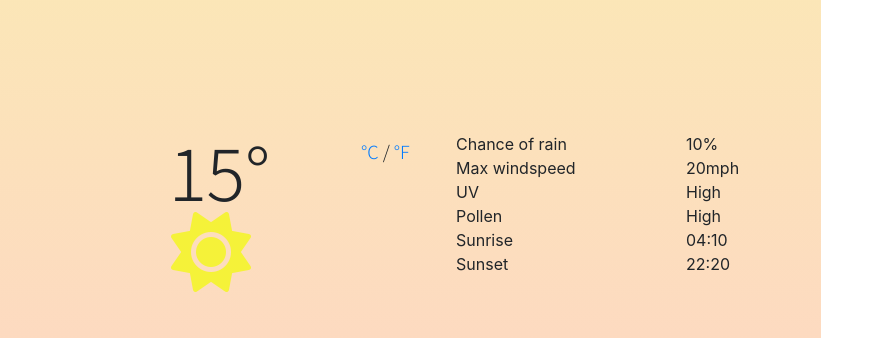
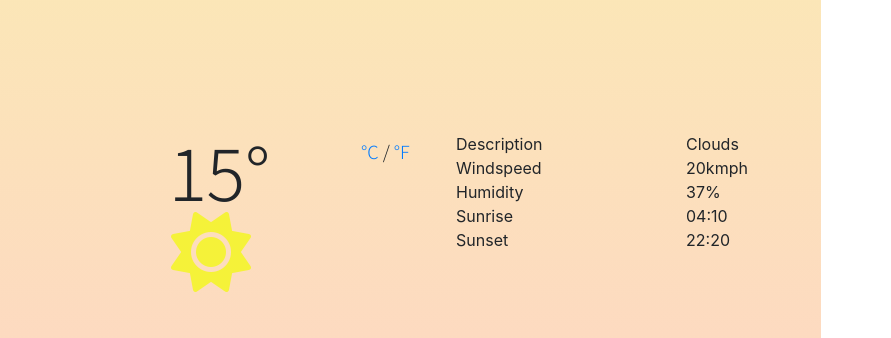
Before and after one commit to BudAnth/weather-app-project, a plain HTML site: page index.html in a window 1280 px wide. Shown: the part 118-456 px from the top of the page, 389-1280 px from the left. Drawn offline with nearby package versions, Linux system fonts and the light colour scheme.

Commit message:
Update listed data
Changed the type of data listed to correspond with that available from the OpenWeather API

```diff
--- a/Style/Style.css
+++ b/Style/Style.css
@@ -45,7 +45,7 @@ img {
 
 .container {
   background-image: linear-gradient(180deg, #f6d4657c 0%, #fd9f8577 100%);
-  min-width: 800px;
+  min-width: 1000px;
 }
 
 .todayPhoto {
--- a/index.html
+++ b/index.html
@@ -70,16 +70,13 @@
         <div class="col-2">
           <ul class="todayDetails">
             <li>
-              Chance of rain
+              Description
             </li>
             <li>
-              Max windspeed
+              Windspeed
             </li>
             <li>
-              UV
-            </li>
-            <li>
-              Pollen
+              Humidity
             </li>
             <li>
               Sunrise
@@ -92,16 +89,13 @@
         <div class="col-1 todayDetailsValues">
           <ul class="todayDetailsValues">
             <li>
-              10%
+              Clouds
             </li>
             <li>
-              20mph
+              20kmph
             </li>
             <li>
-              High
-            </li>
-            <li>
-              High
+              37%
             </li>
             <li>
               04:10
```
